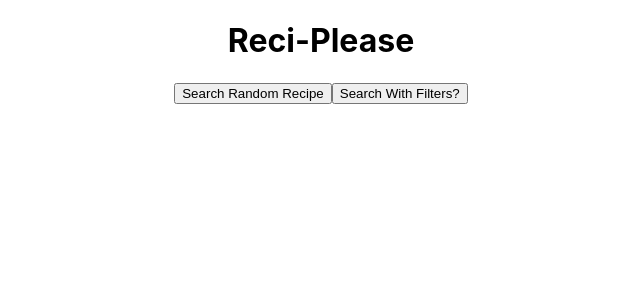
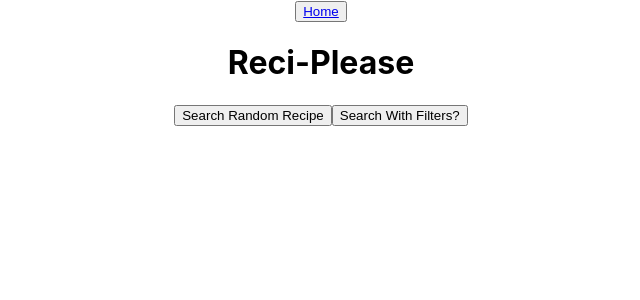
Before and after one commit to davidvdev/hackathon-snackathon, a React (Create React App) app: page / in a window 1280 px wide. Shown: the top 300 px of the page, without its empty margins (319-959 px from the left). Built offline with nearby package versions, Linux system fonts and the light colour scheme; no server answers.

Commit message:
displays recipe name and description on click of random recipe button

```diff
--- a/src/App.js
+++ b/src/App.js
@@ -5,7 +5,7 @@ import '../src/CSS/landing.css'
 
 import Filters from './pages/Filters';
 import Results from './pages/Results';
-
+import Navbar from './components/Navbar'
 import Buttons from './components/Buttons/Buttons'
 
 
@@ -64,7 +64,7 @@ function App() {
         <Route exact path="/" element={
               <div className="App">
 
-                <h1>Reci-Please</h1>
+                <Navbar />
                 <Buttons data={recipe} getAppData={getRandomRecipe}/>
 
             </div>
--- a/src/components/Buttons/Buttons.js
+++ b/src/components/Buttons/Buttons.js
@@ -1,19 +1,34 @@
 import { Link } from 'react-router-dom'
-
-function randomButton () {
-    return (
-        console.log('random')
-    )
-}
+import React, { useState, useEffect } from 'react'
 
 const Buttons = (props) => {
 
-function randomButton (props) {
-        console.log(props.data.name)
+    const [randomRecipe, setRandomRecipe] = useState(0)
+    const random = (obj) => {
+        setRandomRecipe ({...randomRecipe, obj})
+    }
+    function randomButton (props) {
+
+
+        console.log(randomRecipe)
+        random(props.data)
+        props.getAppData()
+
+
+        // console.log(props.data)
     }
 
     return (
+                <div>
+                    {randomRecipe !== 0 &&
+                    <>
+                        <h1>{randomRecipe.obj.name}</h1>
+                        <h2>{randomRecipe.obj.description}</h2>
+                    </>
+                    }
+
         <div>
+                </div>
             <button onClick={() => randomButton(props)}>Search Random Recipe</button>
             <Link to='/filters'>
                 <button>Search With Filters?</button>
```
